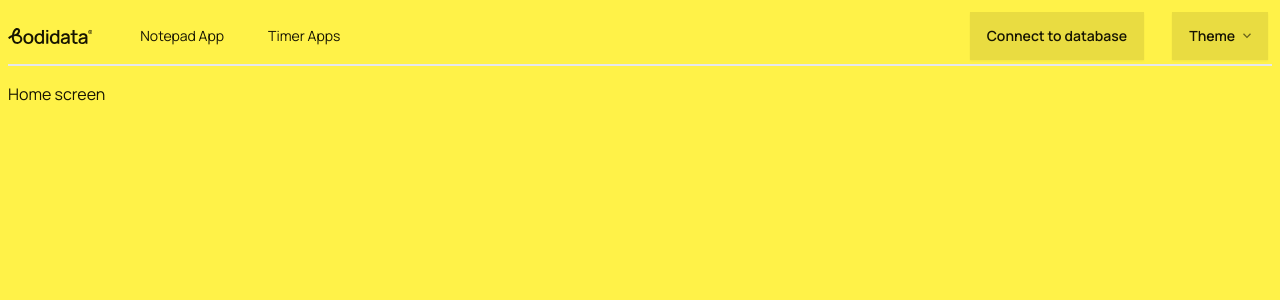
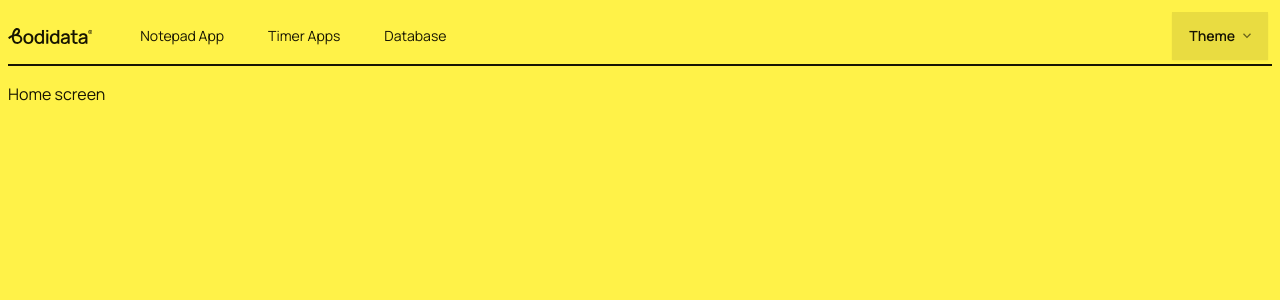
Before and after one commit to hamlet4401/NextJS-tutorial-app, a Next.js app: page / in a window 1280 px wide. Shown: the top 300 px of the page. Built offline with nearby package versions, Linux system fonts and the light colour scheme.

Commit message:
Added database menu item

```diff
--- a/src/app/navigation_bar/titleBar.tsx
+++ b/src/app/navigation_bar/titleBar.tsx
@@ -1,14 +1,13 @@
 import Link from "next/link";
 import React from "react";
 import { default as ThemeButton } from "./themeButton";
-import { default as LoginButton } from "../components/navigation_bar/loginButton";
 
 import BodidataLogo from "../components/custom_logos/bodidataLogo";
 
 const TitleBar = () => {
   return (
     <nav className="">
-      <div className="flex justify-between items-center border-b-2">
+      <div className="flex justify-between items-center border-b-2 border-current">
         <div className="flex space-x-6 items-center">
           <Link href="/">
             <div className="h-4">
@@ -22,10 +21,12 @@ const TitleBar = () => {
             <li>
               <Link href={"/timer_apps"}>Timer Apps</Link>
             </li>
+            <li>
+              <Link href={"/database"}>Database</Link>
+            </li>
           </ul>
         </div>
         <div className="flex space-x-6 items-center">
-          <LoginButton loginType="database" />
           <ThemeButton />
         </div>
       </div>
```
